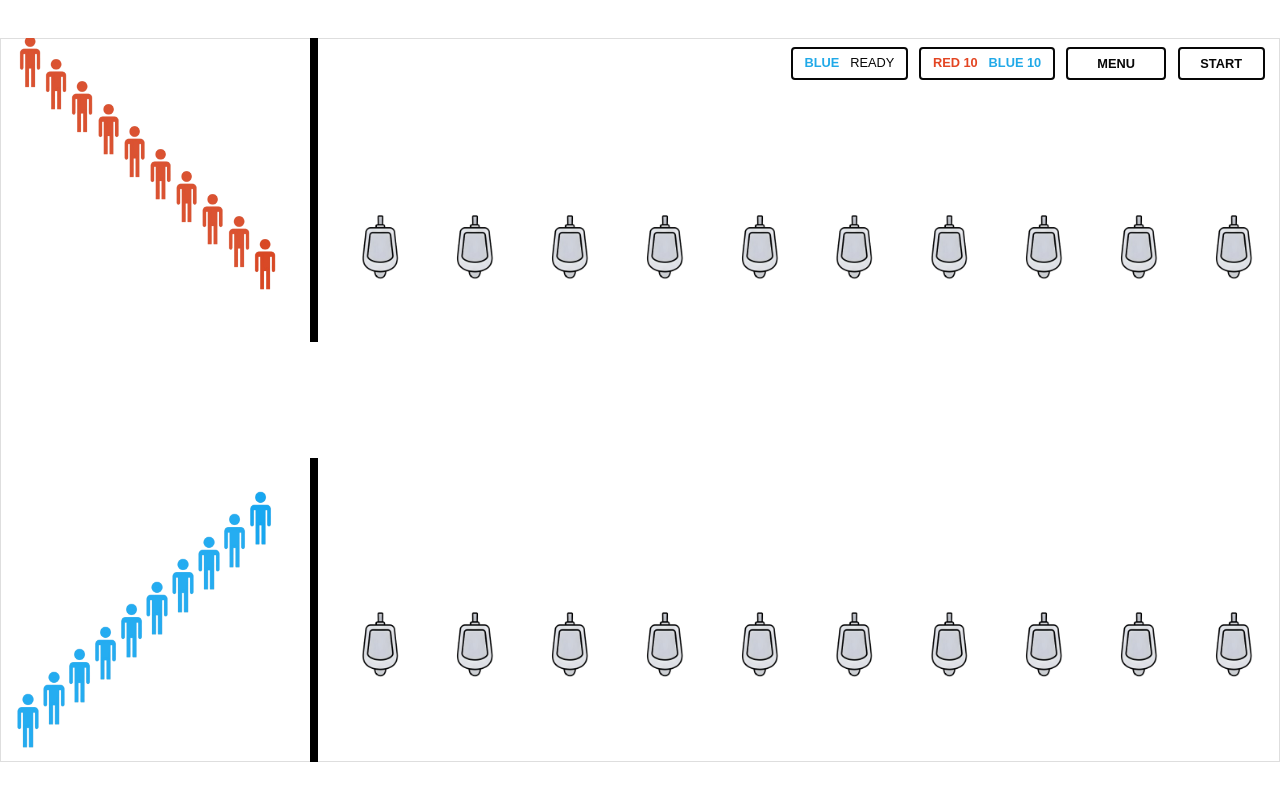
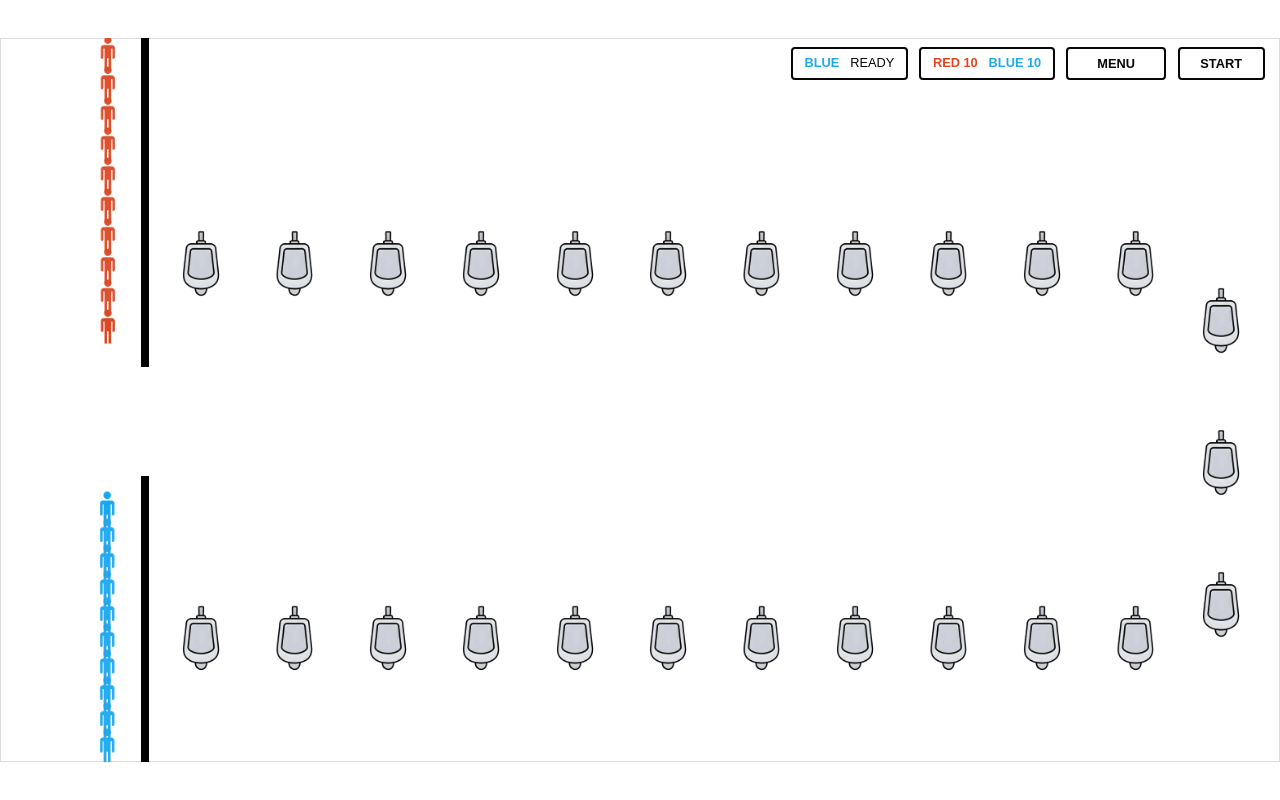
Before and after one commit to Fury48/toiletwar, a plain HTML site: page index.html in a window 1280 px wide. Both pictures are taken after a click on the button "AI 대전". Drawn offline with Linux system fonts and the light colour scheme.

Commit message:
소변기 배치 개편

```diff
--- a/index.html
+++ b/index.html
@@ -67,10 +67,7 @@
         <div class="divider divider-top"></div>
         <div class="divider divider-bottom"></div>
 
-        <section id="board" class="board" aria-label="Urinal board">
-          <div class="lane lane-top" data-row="0"></div>
-          <div class="lane lane-bottom" data-row="1"></div>
-        </section>
+        <section id="board" class="board" aria-label="Urinal board"></section>
 
         <div id="gameOverPanel" class="game-over" hidden>
           <div id="gameOverTitle" class="game-over-title">CHECKMATE</div>
--- a/script.js
+++ b/script.js
@@ -1,12 +1,24 @@
-const URINALS_PER_ROW = 10;
-const ROW_COUNT = 2;
 const MEN_PER_PLAYER = 10;
 const AI_THINKING_MS = 620;
+
 const assetPaths = {
   human: "./assets/blue_player-removebg-preview.png",
   ai: "./assets/red_player-removebg-preview.png",
   urinal: "./assets/urinal-removebg-preview.png",
 };
+
+const topRowX = [15.4, 22.7, 30, 37.3, 44.6, 51.9, 59.2, 66.5, 73.8, 81.1, 88.4];
+const bottomRowX = [15.4, 22.7, 30, 37.3, 44.6, 51.9, 59.2, 66.5, 73.8, 81.1, 88.4];
+
+const boardSpots = [
+  ...topRowX.map((x, order) => ({ id: `top-${order}`, group: "top", order, x, y: 31.5 })),
+  ...bottomRowX.map((x, order) => ({ id: `bottom-${order}`, group: "bottom", order, x, y: 83.2 })),
+  { id: "right-0", group: "right", order: 0, x: 95.1, y: 39.4 },
+  { id: "right-1", group: "right", order: 1, x: 95.1, y: 59 },
+  { id: "right-2", group: "right", order: 2, x: 95.1, y: 78.6 },
+];
+
+const boardNeighbors = buildBoardNeighbors();
 
 const players = {
   human: {
@@ -28,7 +40,7 @@ const elements = {
   mainMenu: document.getElementById("mainMenu"),
   pvpPanel: document.getElementById("pvpPanel"),
   gameView: document.getElementById("gameView"),
-  lanes: Array.from(document.querySelectorAll(".lane")),
+  board: document.getElementById("board"),
   redQueue: document.getElementById("redQueue"),
   blueQueue: document.getElementById("blueQueue"),
   aiModeButton: document.getElementById("aiModeButton"),
@@ -67,31 +79,59 @@ buildBoard();
 bindControls();
 renderGame();
 
+function buildBoardNeighbors() {
+  const neighbors = new Map();
+
+  boardSpots.forEach((_, index) => neighbors.set(index, []));
+
+  // Treat the bathroom as one continuous U-shaped row of urinals.
+  const continuousPath = [
+    ...getSpotIndicesByGroup("top"),
+    ...getSpotIndicesByGroup("right"),
+    ...getSpotIndicesByGroup("bottom").reverse(),
+  ];
+
+  for (let pathIndex = 0; pathIndex < continuousPath.length - 1; pathIndex += 1) {
+    connectNeighborSpots(continuousPath[pathIndex], continuousPath[pathIndex + 1], neighbors);
+  }
+
+  return neighbors;
+}
+
+function getSpotIndicesByGroup(group) {
+  return boardSpots
+    .map((spot, index) => ({ ...spot, index }))
+    .filter((spot) => spot.group === group)
+    .sort((a, b) => a.order - b.order)
+    .map((spot) => spot.index);
+}
+
+function connectNeighborSpots(firstIndex, secondIndex, neighbors) {
+  neighbors.get(firstIndex).push(secondIndex);
+  neighbors.get(secondIndex).push(firstIndex);
+}
+
 function createEmptyBoard() {
-  return Array.from({ length: ROW_COUNT }, () =>
-    Array.from({ length: URINALS_PER_ROW }, () => null),
-  );
+  return Array.from({ length: boardSpots.length }, () => null);
 }
 
 function buildBoard() {
-  elements.lanes.forEach((lane) => {
-    const row = Number(lane.dataset.row);
-    lane.innerHTML = "";
+  elements.board.innerHTML = "";
 
-    for (let index = 0; index < URINALS_PER_ROW; index += 1) {
+  boardSpots.forEach((spot, index) => {
     const slot = document.createElement("button");
     slot.type = "button";
     slot.className = "urinal-slot";
-      slot.dataset.row = String(row);
     slot.dataset.index = String(index);
-      slot.setAttribute("aria-label", `urinal ${row + 1}-${index + 1}`);
+    slot.dataset.group = spot.group;
+    slot.style.setProperty("--spot-x", `${spot.x}%`);
+    slot.style.setProperty("--spot-y", `${spot.y}%`);
+    slot.setAttribute("aria-label", `urinal ${spot.id}`);
     slot.innerHTML = createUrinalImage();
-      slot.addEventListener("click", () => handleHumanMove(row, index));
+    slot.addEventListener("click", () => handleHumanMove(index));
     slot.addEventListener("dragover", handleSlotDragOver);
-      slot.addEventListener("drop", (event) => handleSlotDrop(event, row, index));
-      slot.addEventListener("dragleave", () => slot.classList.remove("hovering"));
-      lane.appendChild(slot);
-    }
+    slot.addEventListener("drop", (event) => handleSlotDrop(event, index));
+    elements.board.appendChild(slot);
   });
 }
 
@@ -182,7 +222,7 @@ function handleSlotDragOver(event) {
   event.preventDefault();
 }
 
-function handleSlotDrop(event, row, index) {
+function handleSlotDrop(event, index) {
   event.preventDefault();
 
   if (!canHumanAct()) {
@@ -191,34 +231,34 @@ function handleSlotDrop(event, row, index) {
 
   state.draggingHuman = false;
   elements.shell.classList.remove("is-dragging");
-  handleHumanMove(row, index);
+  handleHumanMove(index);
 }
 
-function handleHumanMove(row, index) {
+function handleHumanMove(index) {
   if (!canHumanAct()) {
     return;
   }
 
-  const moved = submitMove("human", row, index);
+  const moved = submitMove("human", index);
   if (!moved) {
     state.selectedHuman = true;
     renderGame();
   }
 }
 
-function submitMove(playerId, row, index) {
-  const problem = getMoveProblem(state.board, row, index);
+function submitMove(playerId, index) {
+  const problem = getMoveProblem(state.board, index);
 
   // Invalid moves are treated as the game's collision check.
   if (problem) {
     state.message = problem;
-    flashCollision(row, index);
+    flashCollision(index);
     return false;
   }
 
-  placeMan(state.board, playerId, row, index);
+  placeMan(state.board, playerId, index);
   state.remaining[playerId] -= 1;
-  state.lastMove = { row, index };
+  state.lastMove = { index };
   state.selectedHuman = false;
   state.message = `${players[playerId].label} PLACED`;
 
@@ -252,7 +292,7 @@ function playAiTurn() {
     return;
   }
 
-  submitMove("ai", move.row, move.index);
+  submitMove("ai", move.index);
 }
 
 function chooseAiMove(board) {
@@ -272,7 +312,7 @@ function chooseAiMove(board) {
       return b.score - a.score;
     }
 
-    return Math.abs(4.5 - a.index) - Math.abs(4.5 - b.index);
+    return getCenterDistance(a.index) - getCenterDistance(b.index);
   });
 
   return scoredMoves[0];
@@ -280,7 +320,7 @@ function chooseAiMove(board) {
 
 function scoreAiMove(board, move) {
   const simulated = cloneBoard(board);
-  placeMan(simulated, "ai", move.row, move.index);
+  placeMan(simulated, "ai", move.index);
 
   // The prototype AI prefers immediate checkmate and avoids one-move traps.
   const humanReplies = getAvailableMoves(simulated);
@@ -290,13 +330,16 @@ function scoreAiMove(board, move) {
 
   const humanCanCheckmate = humanReplies.some((reply) => {
     const replyBoard = cloneBoard(simulated);
-    placeMan(replyBoard, "human", reply.row, reply.index);
+    placeMan(replyBoard, "human", reply.index);
     return getAvailableMoves(replyBoard).length === 0;
   });
 
-  const edgePressure = move.index === 0 || move.index === URINALS_PER_ROW - 1 ? 0.35 : 0;
-  const centerPressure = 4.5 - Math.abs(4.5 - move.index);
-  return -humanReplies.length * 10 - (humanCanCheckmate ? 45 : 0) + centerPressure + edgePressure;
+  return -humanReplies.length * 10 - (humanCanCheckmate ? 45 : 0) - getCenterDistance(move.index);
+}
+
+function getCenterDistance(index) {
+  const spot = boardSpots[index];
+  return Math.abs(54 - spot.x) + Math.abs(58 - spot.y) * 0.55;
 }
 
 function finishGame(winnerId, loserId) {
@@ -321,8 +364,8 @@ function canHumanAct() {
   return state.mode === "ai" && state.started && !state.gameOver && state.currentPlayer === "human";
 }
 
-function getMoveProblem(board, row, index) {
-  if (board[row][index]) {
+function getMoveProblem(board, index) {
+  if (board[index]) {
     return "OCCUPIED";
   }
 
@@ -331,48 +374,48 @@ function getMoveProblem(board, row, index) {
     return "";
   }
 
-  const leftOccupied = index > 0 && board[row][index - 1];
-  const rightOccupied = index < URINALS_PER_ROW - 1 && board[row][index + 1];
-
-  if (leftOccupied || rightOccupied) {
+  const hasOccupiedNeighbor = getAdjacentIndices(index).some((neighborIndex) => board[neighborIndex]);
+  if (hasOccupiedNeighbor) {
     return "BLOCKED";
   }
 
   return "";
 }
 
-function isMoveLegal(board, row, index) {
-  return getMoveProblem(board, row, index) === "";
+function isMoveLegal(board, index) {
+  return getMoveProblem(board, index) === "";
 }
 
 function hasAnyPlacedMan(board) {
-  return board.some((row) => row.some(Boolean));
+  return board.some(Boolean);
+}
+
+function getAdjacentIndices(index) {
+  return boardNeighbors.get(index) || [];
 }
 
 function getAvailableMoves(board) {
   const moves = [];
 
-  for (let row = 0; row < ROW_COUNT; row += 1) {
-    for (let index = 0; index < URINALS_PER_ROW; index += 1) {
-      if (isMoveLegal(board, row, index)) {
-        moves.push({ row, index });
-      }
+  for (let index = 0; index < board.length; index += 1) {
+    if (isMoveLegal(board, index)) {
+      moves.push({ index });
     }
   }
 
   return moves;
 }
 
-function placeMan(board, playerId, row, index) {
-  board[row][index] = playerId;
+function placeMan(board, playerId, index) {
+  board[index] = playerId;
 }
 
 function cloneBoard(board) {
-  return board.map((row) => row.slice());
+  return board.slice();
 }
 
-function flashCollision(row, index) {
-  const slot = getSlot(row, index);
+function flashCollision(index) {
+  const slot = getSlot(index);
   if (!slot) {
     return;
   }
@@ -454,14 +497,14 @@ function renderQueue(playerId) {
 function getQueuePosition(playerId, order) {
   if (playerId === "ai") {
     return {
-      x: 85 - order * 8.4,
-      y: 75 - order * 7.4,
+      x: 76,
+      y: 88 - order * 9.2,
     };
   }
 
   return {
-    x: 84 - order * 8.3,
-    y: 20 + order * 7.4,
+    x: 76,
+    y: 12 + order * 9.2,
   };
 }
 
@@ -488,14 +531,13 @@ function handleQueueDragEnd() {
 
 function renderBoard() {
   const availableMoves = getAvailableMoves(state.board);
-  const availableKeys = new Set(availableMoves.map((move) => getMoveKey(move.row, move.index)));
+  const availableKeys = new Set(availableMoves.map((move) => getMoveKey(move.index)));
   const showTargets = canHumanAct() && (state.selectedHuman || state.draggingHuman);
 
-  for (let row = 0; row < ROW_COUNT; row += 1) {
-    for (let index = 0; index < URINALS_PER_ROW; index += 1) {
-      const slot = getSlot(row, index);
-      const occupant = state.board[row][index];
-      const key = getMoveKey(row, index);
+  for (let index = 0; index < boardSpots.length; index += 1) {
+    const slot = getSlot(index);
+    const occupant = state.board[index];
+    const key = getMoveKey(index);
     const isLegalTarget = availableKeys.has(key);
 
     slot.classList.toggle("occupied", Boolean(occupant));
@@ -504,7 +546,7 @@ function renderBoard() {
     slot.classList.toggle("can-target", canHumanAct());
     slot.classList.toggle(
       "last-move",
-        Boolean(state.lastMove && state.lastMove.row === row && state.lastMove.index === index),
+      Boolean(state.lastMove && state.lastMove.index === index),
     );
 
     const existingPerson = slot.querySelector(".placed-person");
@@ -514,20 +556,19 @@ function renderBoard() {
 
     if (occupant) {
       const placed = document.createElement("div");
-        placed.className = "placed-person";
+      placed.className = `placed-person placed-${occupant}`;
       placed.innerHTML = createPersonImage(occupant);
       slot.appendChild(placed);
     }
   }
 }
+
+function getSlot(index) {
+  return document.querySelector(`.urinal-slot[data-index="${index}"]`);
 }
 
-function getSlot(row, index) {
-  return document.querySelector(`.urinal-slot[data-row="${row}"][data-index="${index}"]`);
-}
-
-function getMoveKey(row, index) {
-  return `${row}:${index}`;
+function getMoveKey(index) {
+  return String(index);
 }
 
 function createPersonImage(playerId) {
--- a/style.css
+++ b/style.css
@@ -144,7 +144,7 @@ button {
 .hud {
   position: absolute;
   top: 1.2%;
-  left: 26.2%;
+  left: 12.6%;
   right: 1.2%;
   z-index: 40;
   display: flex;
@@ -207,7 +207,7 @@ button {
 
 .divider {
   position: absolute;
-  left: 24.25%;
+  left: 11.05%;
   width: 0.62%;
   background: #000000;
   z-index: 8;
@@ -215,52 +215,33 @@ button {
 
 .divider-top {
   top: 0;
-  height: 42%;
+  height: 45.5%;
 }
 
 .divider-bottom {
-  top: 58%;
-  height: 42%;
-}
-
-.board,
-.lane {
-  position: absolute;
+  top: 60.5%;
+  height: 39.5%;
 }
 
 .board {
+  position: absolute;
   inset: 0;
 }
 
-.lane {
-  left: 25.7%;
-  right: 0.2%;
-  height: 22.2%;
-  display: grid;
-  grid-template-columns: repeat(10, minmax(0, 1fr));
-  align-items: center;
-  justify-items: center;
+.urinal-slot {
+  position: absolute;
+  left: var(--spot-x);
+  top: var(--spot-y);
   z-index: 4;
-}
-
-.lane-top {
-  top: 18.1%;
-}
-
-.lane-bottom {
-  top: 73%;
-}
-
-.urinal-slot {
-  position: relative;
-  width: 100%;
-  height: 100%;
+  width: 6.3%;
+  height: 16.4%;
   display: grid;
   place-items: center;
   padding: 0;
   border: 0;
   background: transparent;
   appearance: none;
+  transform: translate(-50%, -50%);
   cursor: default;
 }
 
@@ -276,7 +257,7 @@ button {
 }
 
 .urinal-image {
-  width: 84%;
+  width: 100%;
   height: 100%;
   object-fit: contain;
   pointer-events: none;
@@ -301,13 +282,21 @@ button {
 
 .placed-person {
   position: absolute;
-  top: 12%;
+  top: -17%;
   left: 50%;
   z-index: 5;
-  width: 74%;
+  width: 155%;
   aspect-ratio: 1 / 1;
   transform: translateX(-50%);
   pointer-events: none;
+}
+
+.placed-ai {
+  transform: translateX(-50%);
+}
+
+.placed-human {
+  transform: translateX(-50%);
 }
 
 .person-image {
@@ -321,9 +310,10 @@ button {
 .queue-zone {
   position: absolute;
   left: 0;
-  width: 24.3%;
-  height: 42%;
+  width: 11.05%;
+  height: 45.5%;
   z-index: 16;
+  overflow: hidden;
 }
 
 .queue-red {
@@ -332,11 +322,12 @@ button {
 
 .queue-blue {
   bottom: 0;
+  height: 39.5%;
 }
 
 .queue-person {
   position: absolute;
-  width: 20%;
+  width: 30%;
   aspect-ratio: 1 / 1;
   transform: translate(-50%, -50%);
   transition:
```
Also changed, not shown: 1 other file. Lines whose indentation alone changed are shown as unchanged.
